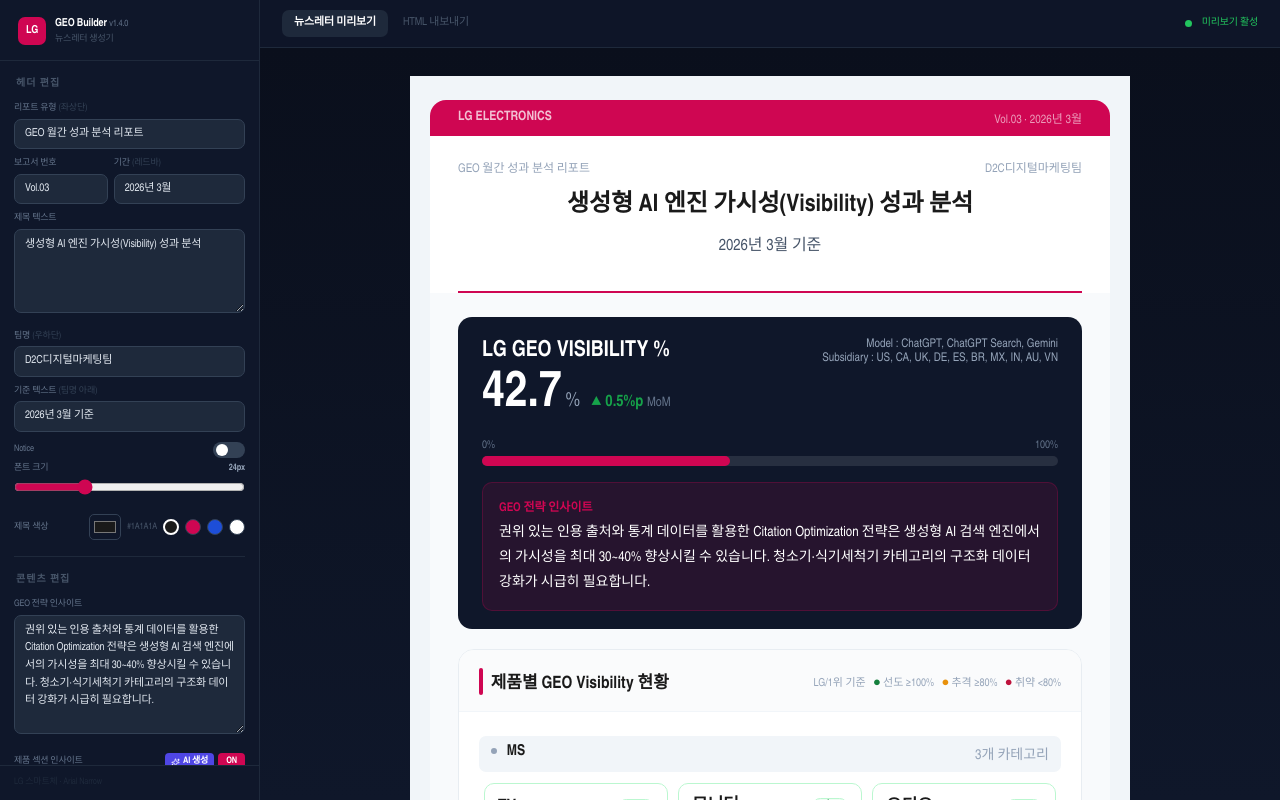
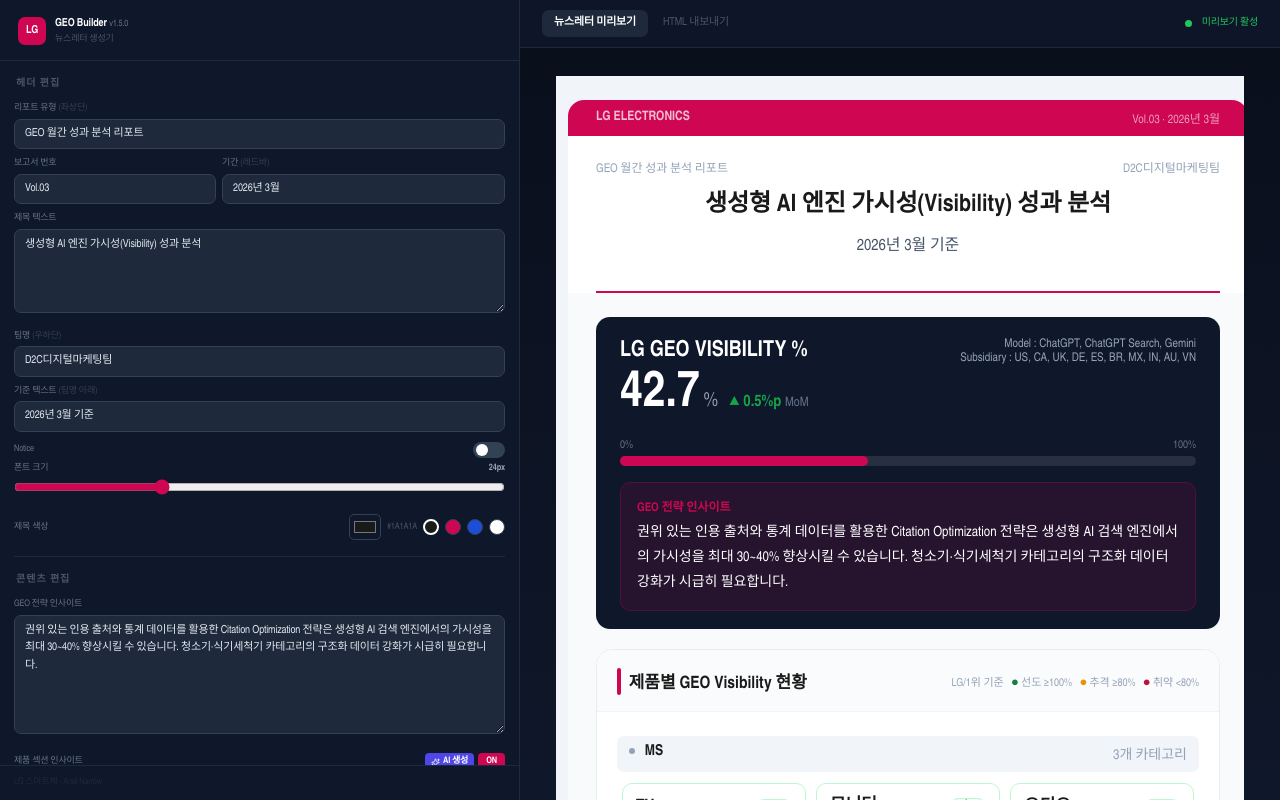
Before and after one commit to mts8787-droid/my-geo-newsletter, a React (Vite) app: page / in a window 1280 px wide. Built offline with nearby package versions, Linux system fonts and the light colour scheme; a web font is replaced by a local one.

Commit message:
Double sidebar width from 260px to 520px
Co-Authored-By: Claude Opus 4.6 <noreply@anthropic.com>

```diff
--- a/package.json
+++ b/package.json
@@ -1,7 +1,7 @@
 {
   "name": "geo-newsletter",
   "private": true,
-  "version": "1.4.0",
+  "version": "1.5.0",
   "type": "module",
   "scripts": {
     "dev": "vite",
--- a/src/App.jsx
+++ b/src/App.jsx
@@ -554,7 +554,7 @@ function Sidebar({ meta, total, products, citations, dotcom, setMeta, setTotal,
   }
 
   return (
-    <div style={{ width: 260, minWidth: 260, borderRight: '1px solid #1E293B',
+    <div style={{ width: 520, minWidth: 520, borderRight: '1px solid #1E293B',
       background: '#0F172A', display: 'flex', flexDirection: 'column', overflow: 'hidden' }}>
 
       {/* 로고 */}
```
